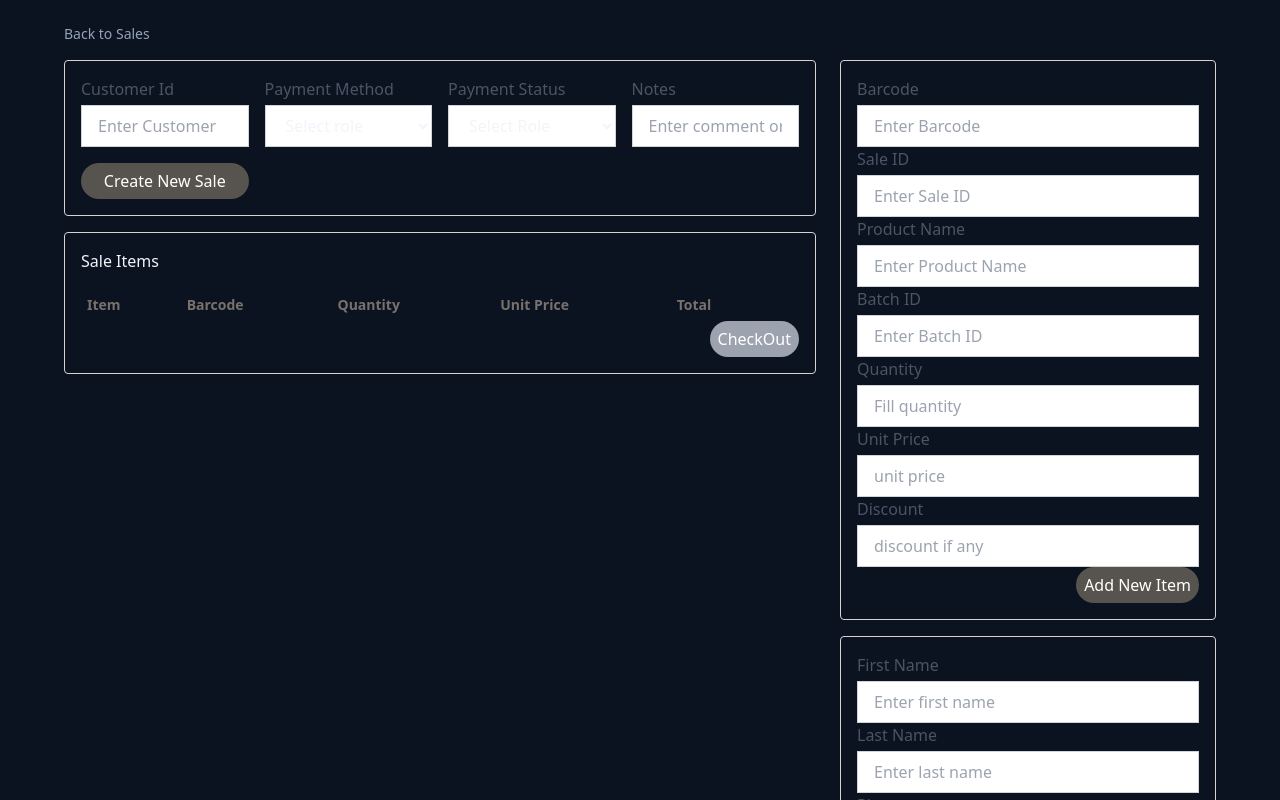
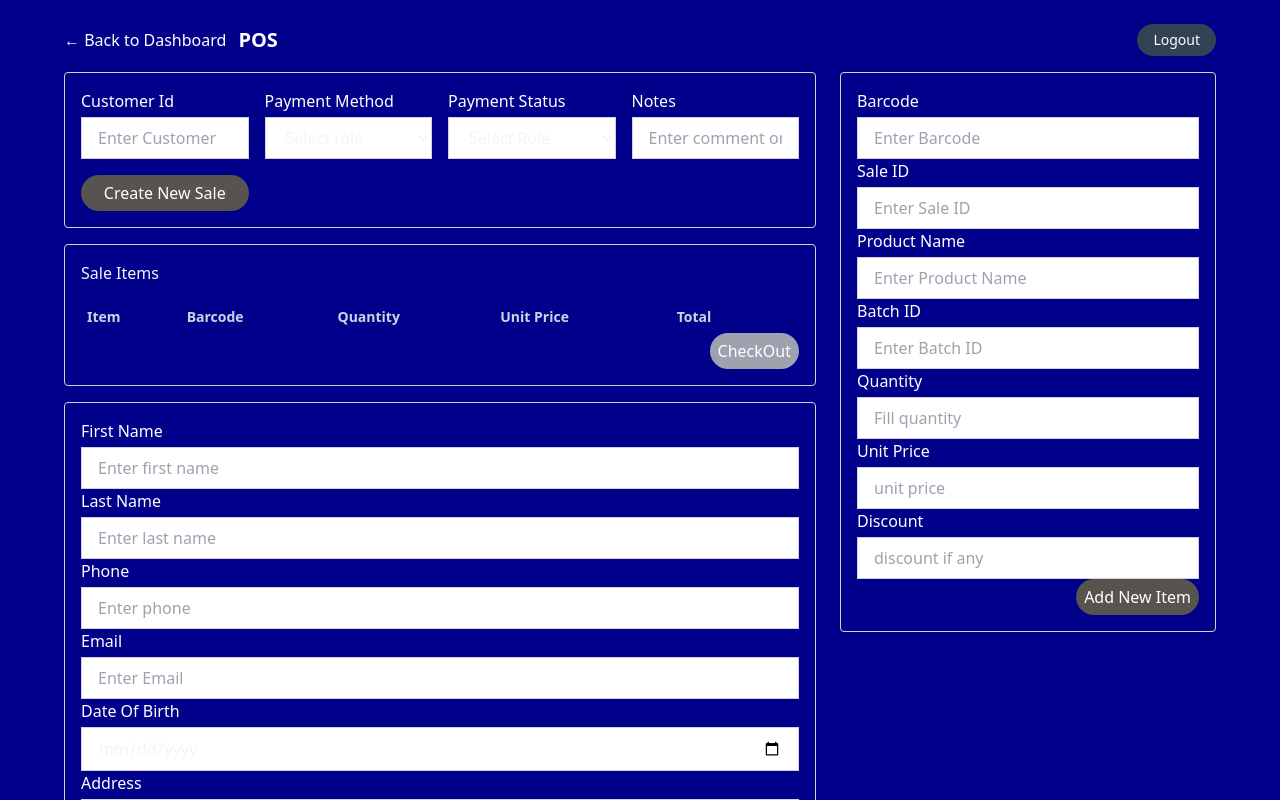
Before and after one commit to obedAdu-Gyamfi/pharmacy-app, a React (Vite) app in the folder pharmacy-ui/: page /sales/pos in a window 1280 px wide. Shown: the top 800 px of the page. Built offline with nearby package versions, Linux system fonts and the light colour scheme; sample sign-in values are in the browser's storage.

Commit message:
bug-fix(frontend): sale_id and saleitem bug fixed

```diff
--- a/pharmacy-ui/src/App.tsx
+++ b/pharmacy-ui/src/App.tsx
@@ -18,6 +18,7 @@ import { CustomersPage } from "./components/Customers/CustomersPage";
 import { CreateCustomers } from "./components/Customers/CreateCustomers";
 import { PurchasingOrder } from "./components/PurchasingOrder/PurchasingOrder";
 import { ResetPassword } from "./components/Login/ResetPassword";
+import { ProfileWindow } from "./components/Sidebar/ProfileWindow";
 
 const App = () => {
   useEffect(() => {
@@ -92,6 +93,10 @@ const App = () => {
           ],
         },
         {
+          path: "profile",
+          element: <ProfileWindow />,
+        },
+        {
           path: "purchasing-order",
           element: <PurchasingOrder />,
         },
--- a/pharmacy-ui/src/components/Sales/POS.tsx
+++ b/pharmacy-ui/src/components/Sales/POS.tsx
@@ -1,15 +1,54 @@
-import { Link } from "react-router-dom";
+import { Link, useNavigate } from "react-router-dom";
 import Layout from "../../layouts/RootLayout";
 import { SalesStartCard } from "./SalesStartCard";
+import { logout } from "../Login/auth";
+import { jwtDecode } from "jwt-decode";
 
 export const POS = () => {
+  const navigate = useNavigate();
+  const token = localStorage.getItem("token");
+  let showNav = false;
+  if (token) {
+    try {
+      const decoded: any = jwtDecode(token);
+      const role = decoded?.role;
+      showNav = role === "admin" || role === "manager";
+    } catch (err) {
+      showNav = false;
+    }
+  }
+
+  const handleLogout = () => {
+    logout();
+    navigate("/login");
+  };
+
   return (
     <Layout>
-      <div className="min-h-screen bg-[#0b1220] px-6 pb-8 pt-6 text-slate-100">
+      <div className="min-h-screen bg-[#00008B] px-6 pb-8 pt-6 text-slate-100">
         <div className="mx-auto w-full max-w-6xl">
-          <Link to="/sales" className="block text-sm text-slate-400">
-            Back to Sales
-          </Link>
+          <div className="flex flex-wrap items-center justify-between gap-3">
+            <div className="flex items-center gap-3">
+              {showNav && (
+                <Link
+                  to="/dashboard"
+                  className="inline-flex items-center gap-2 text-sm text-slate-300 hover:text-white"
+                >
+                  <span className="text-base text-white">
+                    ← Back to Dashboard
+                  </span>
+                </Link>
+              )}
+              <h1 className="text-xl font-semibold text-white">POS</h1>
+            </div>
+            <button
+              type="button"
+              onClick={handleLogout}
+              className="rounded-full bg-slate-700 px-4 py-1.5 text-sm text-white hover:bg-slate-600"
+            >
+              Logout
+            </button>
+          </div>
           <div className="mt-4 grid gap-4">
             <SalesStartCard />
           </div>
--- a/pharmacy-ui/src/components/Sales/SalesStartCard.tsx
+++ b/pharmacy-ui/src/components/Sales/SalesStartCard.tsx
@@ -59,6 +59,21 @@ export const SalesStartCard = () => {
               saleItems={saleItems}
               setSaleItems={setSaleItems}
             />
+
+            <AddCustomer
+              first_name={first_name}
+              setFirstName={setFirstName}
+              last_name={last_name}
+              setLastName={setLastName}
+              phone={phone}
+              setPhone={setPhone}
+              email={email}
+              setEmail={setEmail}
+              date_of_birth={date_of_birth}
+              setDateOfBirth={setDateOfBirth}
+              address={address}
+              setAddress={setAddress}
+            />
           </div>
 
           <div className="space-y-4">
@@ -79,20 +94,6 @@ export const SalesStartCard = () => {
               setDiscount={setDiscount}
               saleItems={saleItems}
               setSaleItems={setSaleItems}
-            />
-            <AddCustomer
-              first_name={first_name}
-              setFirstName={setFirstName}
-              last_name={last_name}
-              setLastName={setLastName}
-              phone={phone}
-              setPhone={setPhone}
-              email={email}
-              setEmail={setEmail}
-              date_of_birth={date_of_birth}
-              setDateOfBirth={setDateOfBirth}
-              address={address}
-              setAddress={setAddress}
             />
           </div>
         </div>
@@ -141,7 +142,11 @@ const Sales = ({
       setPaymentStatus("");
       setNotes("");
 
-      if (res.data.status === "success") {
+      if (res.data?.message) {
+        const newSaleId = res.data.message;
+        setSaleId(newSaleId);
+        alert("New Sale Created Successfully");
+      } else if (res.data?.status === "success") {
         const newSaleId = res.data.message;
         setSaleId(newSaleId);
         alert("New Sale Created Successfully");
@@ -154,7 +159,7 @@ const Sales = ({
     <div className="rounded border border-stone-300 p-4">
       <form className="grid grid-cols-4 gap-4" onSubmit={handleSubmit}>
         <div>
-          <label className="block mb-1 text-gray-600" htmlFor="customer_id">
+          <label className="block mb-1 text-white" htmlFor="customer_id">
             Customer Id
           </label>
           <input
@@ -169,7 +174,7 @@ const Sales = ({
         </div>
 
         <div>
-          <label className="block mb-1 text-gray-600" htmlFor="payment_method">
+          <label className="block mb-1 text-white" htmlFor="payment_method">
             Payment Method
           </label>
           <select
@@ -186,7 +191,7 @@ const Sales = ({
         </div>
 
         <div>
-          <label className="block mb-1 text-gray-600" htmlFor="payment_status">
+          <label className="block mb-1 text-white" htmlFor="payment_status">
             Payment Status
           </label>
           <select
@@ -204,7 +209,7 @@ const Sales = ({
         </div>
 
         <div>
-          <label className="block mb-1 text-gray-600" htmlFor="notes">
+          <label className="block mb-1 text-white" htmlFor="notes">
             Notes
           </label>
           <input
@@ -305,7 +310,7 @@ const SalesItem: React.FC<IProps> = ({
 
     setSaleItems([...saleItems, newItem]);
 
-    setSaleID("");
+    //setSaleID("");
     setProductName("");
     setBarcode("");
     setQuantity("");
@@ -318,7 +323,7 @@ const SalesItem: React.FC<IProps> = ({
       <div className="rounded border border-stone-300 p-4">
         <form className="gap-4" onSubmit={handleSubmit}>
           <div>
-            <label className="block mb-1 text-gray-600" htmlFor="barcode">
+            <label className="block mb-1 text-white" htmlFor="barcode">
               Barcode
             </label>
             <input
@@ -333,7 +338,7 @@ const SalesItem: React.FC<IProps> = ({
           </div>
 
           <div>
-            <label className="block mb-1 text-gray-600" htmlFor="sale_id">
+            <label className="block mb-1 text-white" htmlFor="sale_id">
               Sale ID
             </label>
             <input
@@ -347,7 +352,7 @@ const SalesItem: React.FC<IProps> = ({
             />
           </div>
           <div>
-            <label className="block mb-1 text-gray-600" htmlFor="product_name">
+            <label className="block mb-1 text-white" htmlFor="product_name">
               Product Name
             </label>
             <input
@@ -362,7 +367,7 @@ const SalesItem: React.FC<IProps> = ({
           </div>
 
           <div>
-            <label className="block mb-1 text-gray-600" htmlFor="batch_id">
+            <label className="block mb-1 text-white" htmlFor="batch_id">
               Batch ID
             </label>
             <input
@@ -377,7 +382,7 @@ const SalesItem: React.FC<IProps> = ({
           </div>
 
           <div>
-            <label className="block mb-1 text-gray-600" htmlFor="quantity">
+            <label className="block mb-1 text-white" htmlFor="quantity">
               Quantity
             </label>
             <input
@@ -391,7 +396,7 @@ const SalesItem: React.FC<IProps> = ({
             />
           </div>
           <div>
-            <label className="block mb-1 text-gray-600" htmlFor="unit_price">
+            <label className="block mb-1 text-white" htmlFor="unit_price">
               Unit Price
             </label>
             <input
@@ -406,7 +411,7 @@ const SalesItem: React.FC<IProps> = ({
           </div>
 
           <div>
-            <label className="block mb-1 text-gray-600" htmlFor="discount">
+            <label className="block mb-1 text-white" htmlFor="discount">
               Discount
             </label>
             <input
@@ -486,7 +491,7 @@ const AddCustomer = ({
       <div className="rounded border border-stone-300 p-4">
         <form className="gap-4" onSubmit={handleSubmit}>
           <div>
-            <label className="block mb-1 text-gray-600" htmlFor="firstname">
+            <label className="block mb-1 text-white" htmlFor="firstname">
               First Name
             </label>
             <input
@@ -501,7 +506,7 @@ const AddCustomer = ({
           </div>
 
           <div>
-            <label className="block mb-1 text-gray-600" htmlFor="lastname">
+            <label className="block mb-1 text-white" htmlFor="lastname">
               Last Name
             </label>
             <input
@@ -516,7 +521,7 @@ const AddCustomer = ({
           </div>
 
           <div>
-            <label className="block mb-1 text-gray-600" htmlFor="phone">
+            <label className="block mb-1 text-white" htmlFor="phone">
               Phone
             </label>
             <input
@@ -531,7 +536,7 @@ const AddCustomer = ({
           </div>
 
           <div>
-            <label className="block mb-1 text-gray-600" htmlFor="email">
+            <label className="block mb-1 text-white" htmlFor="email">
               Email
             </label>
             <input
@@ -545,7 +550,7 @@ const AddCustomer = ({
             />
           </div>
           <div>
-            <label className="block mb-1 text-gray-600" htmlFor="date_of_birth">
+            <label className="block mb-1 text-white" htmlFor="date_of_birth">
               Date Of Birth
             </label>
             <input
@@ -560,7 +565,7 @@ const AddCustomer = ({
           </div>
 
           <div>
-            <label className="block mb-1 text-gray-600" htmlFor="address">
+            <label className="block mb-1 text-white" htmlFor="address">
               Address
             </label>
             <input
--- a/pharmacy-ui/src/components/Sales/SalesTransaction.tsx
+++ b/pharmacy-ui/src/components/Sales/SalesTransaction.tsx
@@ -3,6 +3,7 @@ import axios from "axios";
 import api from "../Login/axiosClient";
 
 import { useNavigate } from "react-router-dom";
+import { SalesStartCard } from "./SalesStartCard";
 
 interface Props {
   sale_item: string;
@@ -51,10 +52,18 @@ export const SalesTransaction = ({
   async function handleSubmit(e: any) {
     e.preventDefault();
     try {
+      if (!sale_id) {
+        alert("Please create a sale before checkout.");
+        return;
+      }
+      if (saleItems.length === 0) {
+        alert("Add at least one item before checkout.");
+        return;
+      }
       const payload = {
-        sale_id,
+        sale_id: Number(sale_id),
         barcodes: saleItems.map((s) => s.barcode),
-        batch_ids: saleItems.map((s) => s.batch_id),
+        batch_ids: saleItems.map((s) => Number(s.batch_id)),
         quantities: saleItems.map((s) => Number(s.quantity)), // ensure numbers
       };
       const res = await api.post("/add-sale-item/", payload);
@@ -65,11 +74,13 @@ export const SalesTransaction = ({
   }
 
   return (
-    <div className="col-span-12 p-4 rounded border border-stone-300">
+    <div className="col-span-12 p-4 rounded border border-stone-300 text-white">
       <div className="mb-4 flex items-center justify-between">
-        <h3 className="flex items-center gap-1.5 font-medium">Sale Items</h3>
+        <h3 className="flex items-center gap-1.5 font-medium text-slate-100">
+          Sale Items
+        </h3>
       </div>
-      <table className="w-full table-auto">
+      <table className="w-full table-auto text-white">
         <TableHead />
         <tbody>
           {saleItems.map((s, i) => (
@@ -106,7 +117,7 @@ export const SalesTransaction = ({
 const TableHead = () => {
   return (
     <thead>
-      <tr className="text-sm font-normal text-stone-500">
+      <tr className="text-sm font-normal text-slate-300">
         <th className="text-start p-1.5">Item</th>
         <th className="text-start p-1.5">Barcode</th>
         <th className="text-start p-1.5">Quantity</th>
@@ -126,7 +137,13 @@ const TableRow = ({
   total,
 }: Props) => {
   return (
-    <tr className={total > 100 ? "bg-stone-100 text-sm" : "text-sm"}>
+    <tr
+      className={
+        total > 100
+          ? "bg-slate-900/30 text-sm text-white"
+          : "text-sm text-white"
+      }
+    >
       <td className="p-1.5"> {sale_item}</td>
       <td className="p-1.5">{barcode}</td>
       <td className="p-1.5">{quantity}</td>
--- a/pharmacy-ui/src/components/Sidebar/AccountToggle.tsx
+++ b/pharmacy-ui/src/components/Sidebar/AccountToggle.tsx
@@ -1,13 +1,18 @@
 
 import { FiChevronDown, FiChevronUp } from 'react-icons/fi';
 import { UserInformation } from "../Login/UserInformation";
+import { useNavigate } from "react-router-dom";
 
 export const AccountToggle = () => {
   const user = UserInformation();
+  const navigate = useNavigate();
+
   if (!user) return <div>Loading User info...</div>;
+
   return (
     <div className="border-b mb-4 mt-2 pb-4 border-stone-300">
       <button
+        onClick={() => navigate("/profile")}
         className="flex p-0.5 hover:bg-stone-200 rounded
         transition-colors relative gap-2 w-full items-center"
       >
--- /dev/null
+++ b/pharmacy-ui/src/components/Sidebar/ProfileWindow.tsx
@@ -0,0 +1,111 @@
+import { useEffect, useState } from "react";
+import api from "../Login/axiosClient";
+import { UserInformation } from "../Login/UserInformation";
+
+export const ProfileWindow = () => {
+  const user = UserInformation();
+  const [fullname, setFullname] = useState("");
+  const [email, setEmail] = useState("");
+  const [phone, setPhone] = useState("");
+  const [statusMessage, setStatusMessage] = useState("");
+  const [errorMessage, setErrorMessage] = useState("");
+  const [isSaving, setIsSaving] = useState(false);
+
+  useEffect(() => {
+    if (!user) return;
+    setFullname(user.fullname || "");
+    setEmail(user.email || "");
+    setPhone(user.phone || "");
+  }, [user]);
+
+  const handleSubmit = async (e: React.FormEvent) => {
+    e.preventDefault();
+    setStatusMessage("");
+    setErrorMessage("");
+    if (!user) return;
+    try {
+      setIsSaving(true);
+      const data = new URLSearchParams();
+      data.append("fullname", fullname);
+      data.append("email", email);
+      data.append("phone", phone);
+      await api.put(`/update-user/${user.id}`, data);
+      setStatusMessage("Profile updated successfully.");
+    } catch (err) {
+      setErrorMessage("Unable to update profile.");
+    } finally {
+      setIsSaving(false);
+    }
+  };
+
+  if (!user) {
+    return (
+      <div className="rounded-2xl border border-stone-300 bg-white/70 p-6 shadow-sm backdrop-blur">
+        <p className="text-sm text-gray-600">Loading profile...</p>
+      </div>
+    );
+  }
+
+  return (
+    <div className="rounded-2xl border border-stone-300 bg-white/70 p-6 shadow-sm backdrop-blur">
+      <h2 className="text-xl font-semibold text-gray-800">Your Profile</h2>
+      <p className="mt-1 text-sm text-gray-600">
+        Update your contact details below.
+      </p>
+
+      <form className="mt-6 space-y-4" onSubmit={handleSubmit}>
+        <div>
+          <label className="block mb-1 text-sm text-gray-600" htmlFor="profile_fullname">
+            Full Name
+          </label>
+          <input
+            id="profile_fullname"
+            type="text"
+            value={fullname}
+            onChange={(e) => setFullname(e.target.value)}
+            className="w-full rounded-full border border-gray-300 px-4 py-2 focus:outline-none focus:ring-2 focus:ring-blue-500"
+          />
+        </div>
+
+        <div>
+          <label className="block mb-1 text-sm text-gray-600" htmlFor="profile_email">
+            Email
+          </label>
+          <input
+            id="profile_email"
+            type="email"
+            value={email}
+            onChange={(e) => setEmail(e.target.value)}
+            className="w-full rounded-full border border-gray-300 px-4 py-2 focus:outline-none focus:ring-2 focus:ring-blue-500"
+          />
+        </div>
+
+        <div>
+          <label className="block mb-1 text-sm text-gray-600" htmlFor="profile_phone">
+            Phone
+          </label>
+          <input
+            id="profile_phone"
+            type="text"
+            value={phone}
+            onChange={(e) => setPhone(e.target.value)}
+            className="w-full rounded-full border border-gray-300 px-4 py-2 focus:outline-none focus:ring-2 focus:ring-blue-500"
+          />
+        </div>
+
+        {errorMessage && <p className="text-sm text-red-600">{errorMessage}</p>}
+        {statusMessage && (
+          <p className="text-sm text-green-600">{statusMessage}</p>
+        )}
+
+        <button
+          type="submit"
+          disabled={isSaving}
+          className="w-full rounded-full bg-blue-600 py-2 text-white hover:bg-blue-700 focus:outline-none focus:ring-2 focus:ring-blue-500 disabled:opacity-60"
+        >
+          {isSaving ? "Saving..." : "Save Changes"}
+        </button>
+      </form>
+    </div>
+  );
+};
--- a/pharmacy-ui/src/components/Sidebar/RouteSelect.tsx
+++ b/pharmacy-ui/src/components/Sidebar/RouteSelect.tsx
@@ -5,6 +5,7 @@ import { FcCustomerSupport, FcSalesPerformance } from 'react-icons/fc';
 import { LuLogs } from 'react-icons/lu';
 import { useState } from 'react';
 import { useNavigate } from 'react-router-dom';
+import { FiUserCheck } from 'react-icons/fi';
 
 
 
@@ -62,6 +63,7 @@ const routes = [
     ],
   },
 
+  { title: "Profile", Icon: FiUserCheck, path: "/profile" },
   { title: "View Audit Logs", Icon: LuLogs, path: "/audit-logs" },
 ];
 
@@ -146,7 +148,7 @@ const RouteItem = ({
         <div className="ml-8 mt-1 space-y-1">
           {route.children.map((child: any) => (
             <button
-              key={child.title}
+              key={`${child.title}-${child.path ?? "nop"}`}
               onClick={() => {
                 setSelected(child.title);
                 if (child.path) navigate(child.path); // <-- navigate here
```
